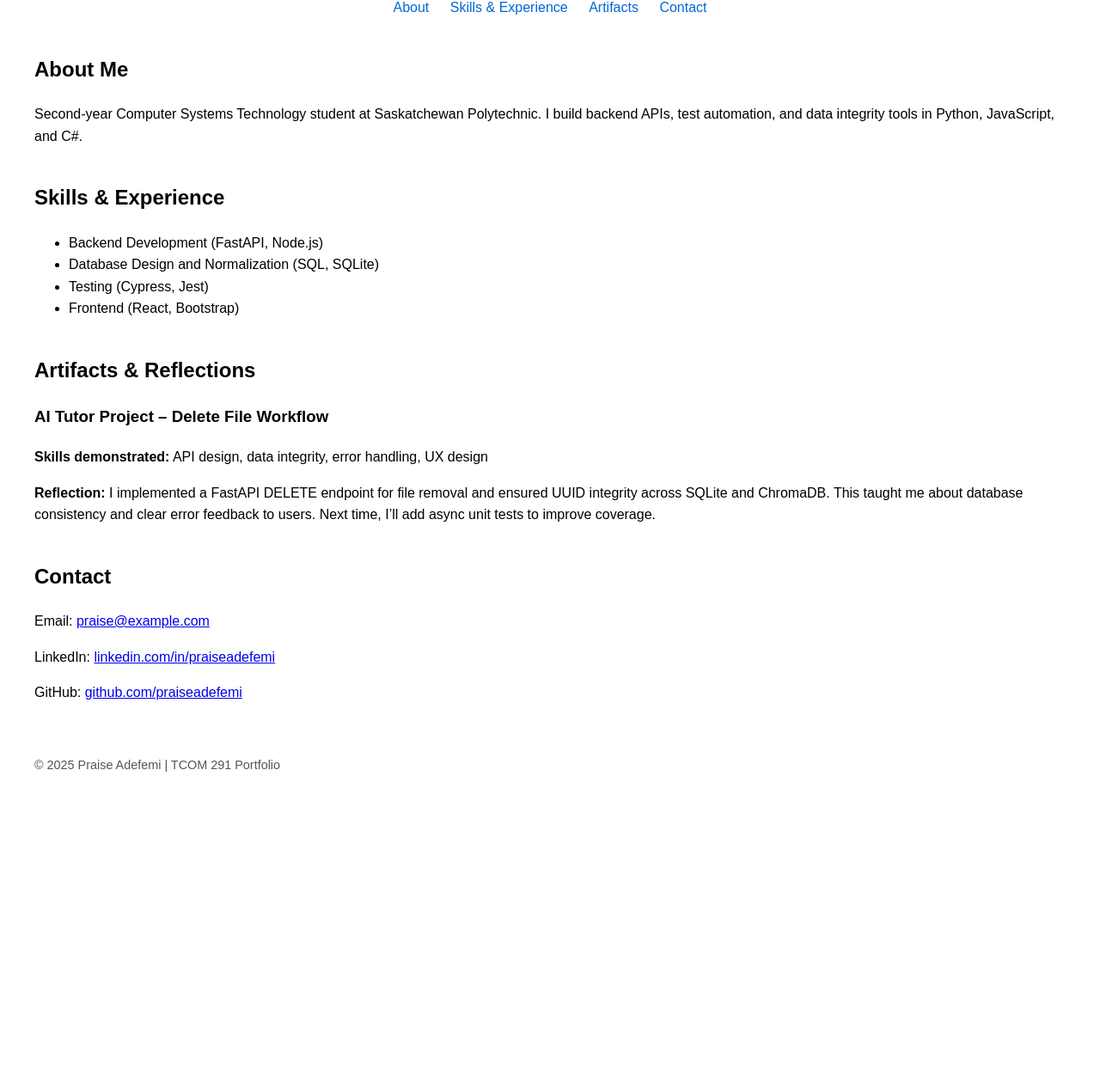
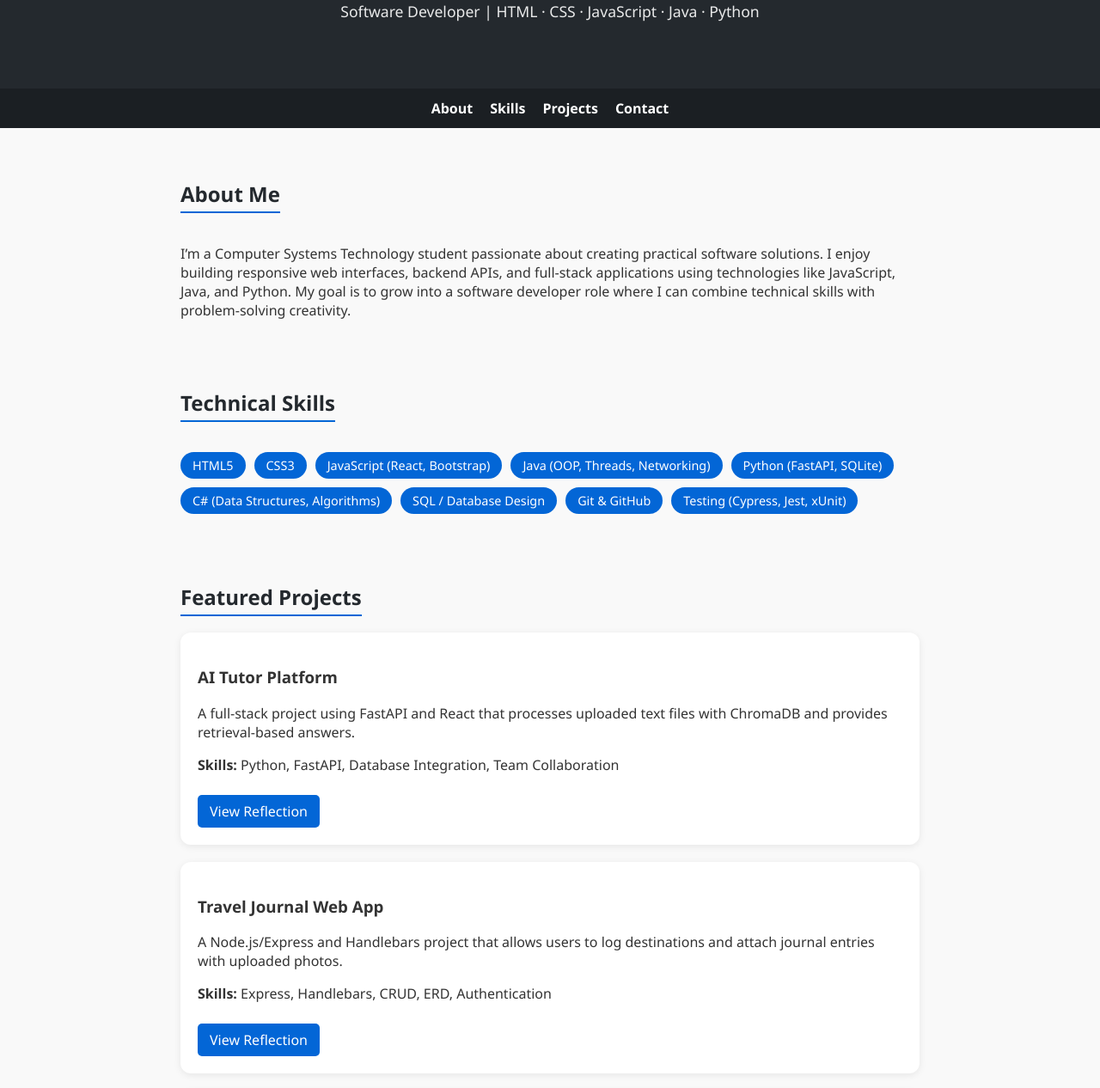
Before and after one commit to Praise-12/Praise-12.github.io, a plain HTML site: page index.html in a window 1280 px wide. Shown: the part 158-1424 px from the top of the page at 86% size. Before the commit the page ends 1100 px from the top, so only its background shows below. Drawn offline with Linux system fonts and the light colour scheme.

Commit message:
Update index.html

```diff
--- a/index.html
+++ b/index.html
@@ -1,50 +1,141 @@
 <!DOCTYPE html>
 <html lang="en">
 <head>
-  <meta charset="UTF-8">
-  <meta name="viewport" content="width=device-width, initial-scale=1.0">
-  <title>Praise Adefemi – Portfolio</title>
+  <meta charset="UTF-8" />
+  <meta name="viewport" content="width=device-width, initial-scale=1.0" />
+  <title>Praise Adefemi | Software Developer Portfolio</title>
   <style>
-    body { font-family: Arial, sans-serif; margin: 40px; line-height: 1.6; }
-    header { text-align: center; }
-    nav a { margin: 0 10px; text-decoration: none; color: #0366d6; }
-    section { margin-top: 40px; }
-    footer { margin-top: 60px; font-size: 0.9em; color: #555; }
+    * { box-sizing: border-box; }
+    body {
+      font-family: "Segoe UI", Arial, sans-serif;
+      margin: 0; padding: 0;
+      background: #f9f9f9; color: #333;
+    }
+    header {
+      background: #24292e; color: #fff;
+      text-align: center;
+      padding: 60px 20px;
+    }
+    header h1 { font-size: 2.5rem; margin-bottom: 0.5rem; }
+    header p { font-size: 1.1rem; opacity: 0.9; }
+    nav {
+      background: #1b1f23;
+      display: flex; justify-content: center;
+      gap: 20px; padding: 12px 0;
+    }
+    nav a {
+      color: #fff; text-decoration: none; font-weight: 600;
+    }
+    nav a:hover { text-decoration: underline; }
+
+    main { max-width: 900px; margin: 40px auto; padding: 0 20px; }
+
+    section { margin-bottom: 60px; }
+    h2 {
+      color: #24292e; border-bottom: 2px solid #0366d6;
+      display: inline-block; padding-bottom: 4px;
+    }
+
+    .skills {
+      display: flex; flex-wrap: wrap; gap: 10px; margin-top: 15px;
+    }
+    .skill {
+      background: #0366d6; color: #fff;
+      padding: 6px 14px; border-radius: 20px;
+      font-size: 0.9rem;
+    }
+
+    article {
+      background: #fff; padding: 20px;
+      border-radius: 12px; box-shadow: 0 2px 8px rgba(0,0,0,0.08);
+      margin-bottom: 20px;
+    }
+
+    footer {
+      background: #24292e; color: #ccc;
+      text-align: center; padding: 20px; font-size: 0.9rem;
+    }
+
+    a.button {
+      background: #0366d6; color: white; text-decoration: none;
+      padding: 8px 14px; border-radius: 5px;
+      display: inline-block; margin-top: 8px;
+    }
+    a.button:hover { background: #024c9a; }
   </style>
 </head>
 <body>
   <header>
-    <h1>Praise Adefemi – E-Portfolio</h1>
-    <p>Last updated: November 2025 | Author: Praise Adefemi</p>
+    <h1>Praise Adefemi</h1>
+    <p>Software Developer | HTML · CSS · JavaScript · Java · Python</p>
+  </header>
+
   <nav>
     <a href="#about">About</a>
-      <a href="#skills">Skills & Experience</a>
-      <a href="#artifacts">Artifacts</a>
+    <a href="#skills">Skills</a>
+    <a href="#artifacts">Projects</a>
     <a href="#contact">Contact</a>
   </nav>
-  </header>
 
+  <main>
     <section id="about">
       <h2>About Me</h2>
-    <p>Second-year Computer Systems Technology student at Saskatchewan Polytechnic. I build backend APIs, test automation, and data integrity tools in Python, JavaScript, and C#.</p>
+      <p>
+        I’m a Computer Systems Technology student passionate about creating
+        practical software solutions. I enjoy building responsive web
+        interfaces, backend APIs, and full-stack applications using technologies
+        like JavaScript, Java, and Python. My goal is to grow into a software
+        developer role where I can combine technical skills with problem-solving
+        creativity.
+      </p>
     </section>
 
     <section id="skills">
-    <h2>Skills & Experience</h2>
-    <ul>
-      <li>Backend Development (FastAPI, Node.js)</li>
-      <li>Database Design and Normalization (SQL, SQLite)</li>
-      <li>Testing (Cypress, Jest)</li>
-      <li>Frontend (React, Bootstrap)</li>
-    </ul>
+      <h2>Technical Skills</h2>
+      <div class="skills">
+        <div class="skill">HTML5</div>
+        <div class="skill">CSS3</div>
+        <div class="skill">JavaScript (React, Bootstrap)</div>
+        <div class="skill">Java (OOP, Threads, Networking)</div>
+        <div class="skill">Python (FastAPI, SQLite)</div>
+        <div class="skill">C# (Data Structures, Algorithms)</div>
+        <div class="skill">SQL / Database Design</div>
+        <div class="skill">Git & GitHub</div>
+        <div class="skill">Testing (Cypress, Jest, xUnit)</div>
+      </div>
     </section>
 
     <section id="artifacts">
-    <h2>Artifacts & Reflections</h2>
+      <h2>Featured Projects</h2>
+
       <article>
-      <h3>AI Tutor Project – Delete File Workflow</h3>
-      <p><strong>Skills demonstrated:</strong> API design, data integrity, error handling, UX design</p>
-      <p><strong>Reflection:</strong> I implemented a FastAPI DELETE endpoint for file removal and ensured UUID integrity across SQLite and ChromaDB. This taught me about database consistency and clear error feedback to users. Next time, I’ll add async unit tests to improve coverage.</p>
+        <h3>AI Tutor Platform</h3>
+        <p>
+          A full-stack project using FastAPI and React that processes uploaded
+          text files with ChromaDB and provides retrieval-based answers.
+        </p>
+        <p><strong>Skills:</strong> Python, FastAPI, Database Integration, Team Collaboration</p>
+        <a class="button" href="artifact1.html">View Reflection</a>
+      </article>
+
+      <article>
+        <h3>Travel Journal Web App</h3>
+        <p>
+          A Node.js/Express and Handlebars project that allows users to log
+          destinations and attach journal entries with uploaded photos.
+        </p>
+        <p><strong>Skills:</strong> Express, Handlebars, CRUD, ERD, Authentication</p>
+        <a class="button" href="artifact2.html">View Reflection</a>
+      </article>
+
+      <article>
+        <h3>Java Networking Project</h3>
+        <p>
+          A multithreaded file upload/download system demonstrating socket
+          programming, concurrency, and data management.
+        </p>
+        <p><strong>Skills:</strong> Java, Threads, Networking, Client–Server Architecture</p>
+        <a class="button" href="artifact3.html">View Reflection</a>
       </article>
     </section>
 
@@ -52,11 +143,12 @@
       <h2>Contact</h2>
       <p>Email: <a href="mailto:praise@example.com">praise@example.com</a></p>
       <p>LinkedIn: <a href="https://linkedin.com/in/praiseadefemi">linkedin.com/in/praiseadefemi</a></p>
-    <p>GitHub: <a href="https://github.com/praiseadefemi">github.com/praiseadefemi</a></p>
+      <p>GitHub: <a href="https://github.com/Praise-12">github.com/Praise-12</a></p>
     </section>
+  </main>
 
   <footer>
-    <p>&copy; 2025 Praise Adefemi | TCOM 291 Portfolio</p>
+    <p>© 2025 Praise Adefemi — Last updated: November 2025</p>
   </footer>
 </body>
 </html>
```
Lines whose indentation alone changed are shown as unchanged.
